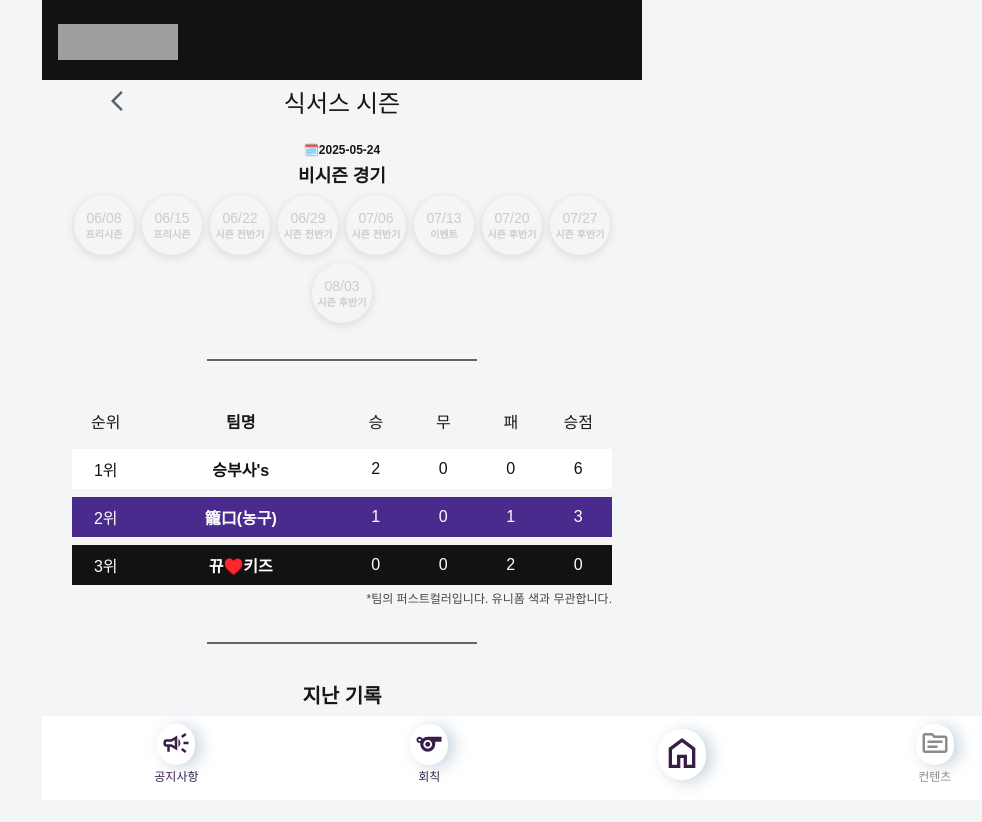
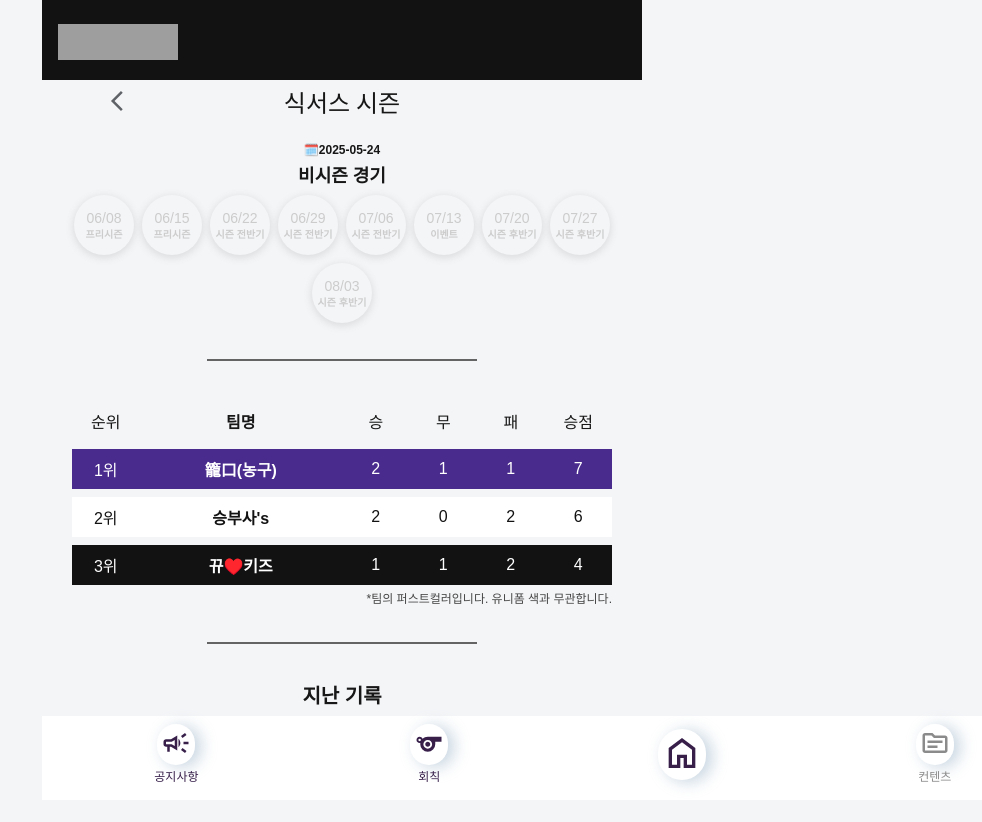
Before and after one commit to TheKany/magazine, a Next.js app: page /Sixers/Contents/Season in a window 1280 px wide. Shown: the top 822 px of the page, without its empty margins (298-1280 px from the left). Built offline with nearby package versions, Linux system fonts and the light colour scheme; grey boxes are pictures that could not be loaded; a web font is replaced by a local one.

Commit message:
6월 28일 경기 기록 추가

```diff
--- a/app/Sixers/Contents/Season/_components/TotalRank.tsx
+++ b/app/Sixers/Contents/Season/_components/TotalRank.tsx
@@ -12,9 +12,9 @@ const TotalRank = () => {
 
   // 시즌 6
   const [teams2, setTeams2] = useState([
-    { color: "white", name: "승부사's", win: 2, draw: 0, lose: 0 },
-    { color: "black", name: "뀨♥️키즈", win: 0, draw: 0, lose: 2 },
-    { color: "purple", name: "籠口(농구)", win: 1, draw: 0, lose: 1 },
+    { color: "white", name: "승부사's", win: 2, draw: 0, lose: 2 },
+    { color: "black", name: "뀨♥️키즈", win: 1, draw: 1, lose: 2 },
+    { color: "purple", name: "籠口(농구)", win: 2, draw: 1, lose: 1 },
   ]);
 
   const [sorted, setSorted] = useState(false);
```
